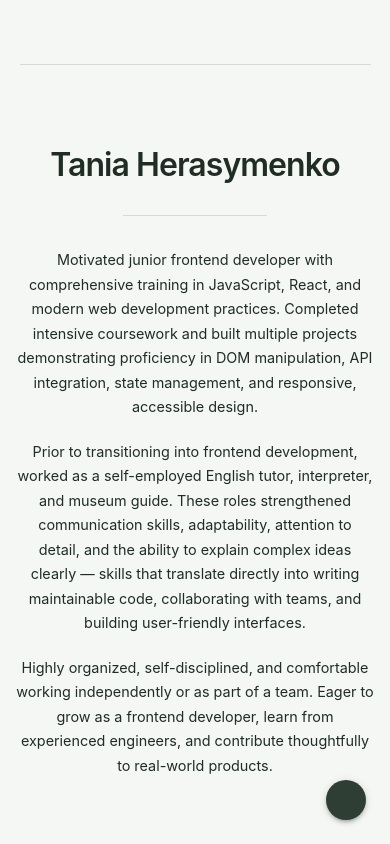
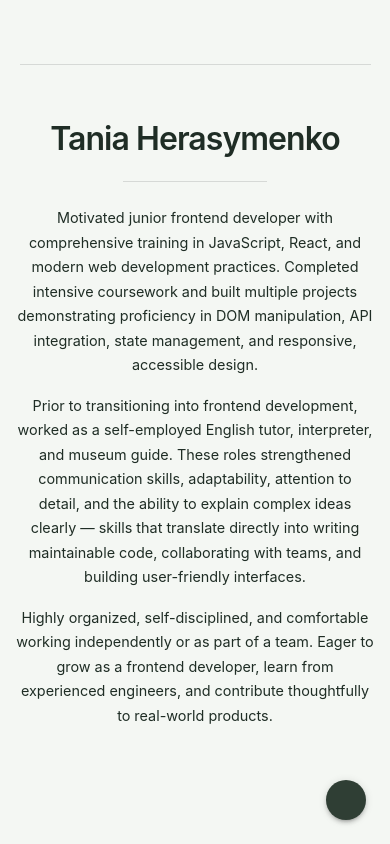
Before and after one commit to tanyagrr/frontend-pro-homework, a React (Vite) app in the folder homework32/: page / in a window 390 px wide. Shown: the top 844 px of the page. Built offline with nearby package versions, Linux system fonts and the light colour scheme; some icons are missing.

Commit message:
Fix: hw32 responsiveness

```diff
--- a/homework32/src/sections/About.jsx
+++ b/homework32/src/sections/About.jsx
@@ -11,20 +11,21 @@ function About() {
         backgroundColor: "background.default",
         width: "100%",
         scrollMarginTop: `${headerHeight}px`,
-        minHeight: "100vh",
+        height: `calc(100svh - ${headerHeight}px)`,
       }}
     >
       <Container
         maxWidth="md"
         sx={{
-          minHeight: `calc(100vh - ${headerHeight}px)`,
+          height: "100%",
           display: "flex",
           flexDirection: "column",
-          justifyContent: "center",
+          justifyContent: { xs: "flex-start", md: "center" },
           alignItems: "center",
+          pt: { xs: 6, md: 0 },
         }}
       >
-        <Stack spacing={{ xs: 4, md: 5 }} sx={{ alignItems: "center" }}>
+        <Stack spacing={{ xs: 3, md: 5 }} sx={{ alignItems: "center" }}>
           <Typography
             variant="h1"
             align="center"
@@ -40,7 +41,7 @@ function About() {
             Tania Herasymenko
           </Typography>
           <Divider sx={{ width: { xs: "40%", sm: "50%", md: "60%" } }} />
-          <Stack spacing={{ xs: 2.5, md: 3 }}>
+          <Stack spacing={{ xs: 2, md: 3 }}>
             <Typography
               align="center"
               variant="body1"
```
